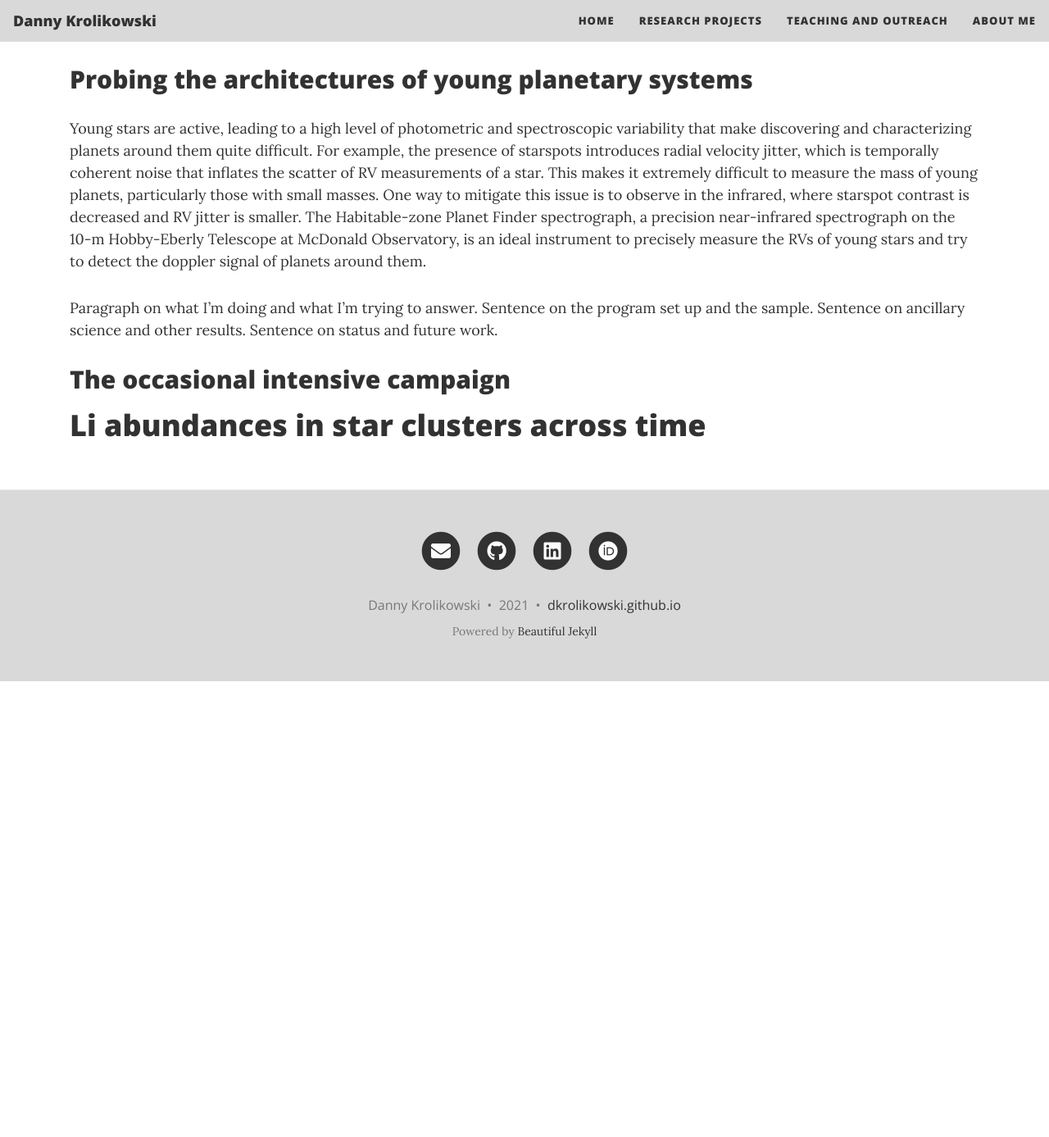
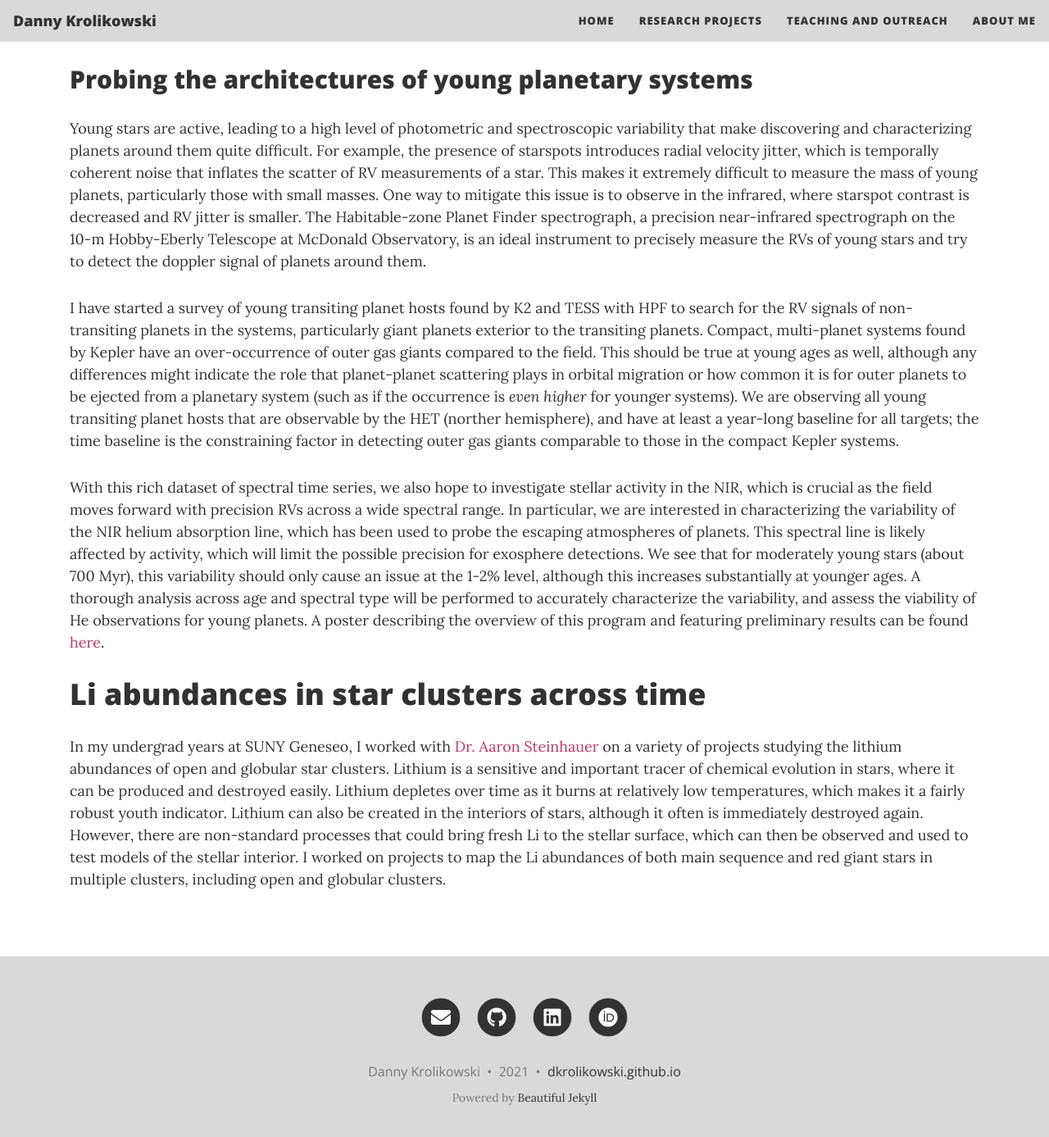
Before and after one commit to dkrolikowski/dkrolikowski.github.io, a Jekyll site: the page built from research.md, in a window 1280 px wide and 1400 px high, scrolled down 3010 px. Shown: the top 1387 px of the window at 82% size. Built offline with Jekyll 4.4.1, drawn with Linux system fonts in a browser that asks for light colours; nearby versions of some CDN libraries; before the commit the page ends 3841 px from its top, so only the background shows below that.

Commit message:
More research updates (HPF, Li, poster)

```diff
--- a/research.md
+++ b/research.md
@@ -45,8 +45,10 @@ Planets are at their most dynamic in the first billion years of their lifetime,
 
 Young stars are active, leading to a high level of photometric and spectroscopic variability that make discovering and characterizing planets around them quite difficult. For example, the presence of starspots introduces radial velocity jitter, which is temporally coherent noise that inflates the scatter of RV measurements of a star. This makes it extremely difficult to measure the mass of young planets, particularly those with small masses. One way to mitigate this issue is to observe in the infrared, where starspot contrast is decreased and RV jitter is smaller. The Habitable-zone Planet Finder spectrograph, a precision near-infrared spectrograph on the 10-m Hobby-Eberly Telescope at McDonald Observatory, is an ideal instrument to precisely measure the RVs of young stars and try to detect the doppler signal of planets around them.
 
-Paragraph on what I'm doing and what I'm trying to answer. Sentence on the program set up and the sample. Sentence on ancillary science and other results. Sentence on status and future work.
+I have started a survey of young transiting planet hosts found by K2 and TESS with HPF to search for the RV signals of non-transiting planets in the systems, particularly giant planets exterior to the transiting planets. Compact, multi-planet systems found by Kepler have an over-occurrence of outer gas giants compared to the field. This should be true at young ages as well, although any differences might indicate the role that planet-planet scattering plays in orbital migration or how common it is for outer planets to be ejected from a planetary system (such as if the occurrence is *even higher* for younger systems). We are observing all young transiting planet hosts that are observable by the HET (norther hemisphere), and have at least a year-long baseline for all targets; the time baseline is the constraining factor in detecting outer gas giants comparable to those in the compact Kepler systems.
 
-## The occasional intensive campaign
+With this rich dataset of spectral time series, we also hope to investigate stellar activity in the NIR, which is crucial as the field moves forward with precision RVs across a wide spectral range. In particular, we are interested in characterizing the variability of the NIR helium absorption line, which has been used to probe the escaping atmospheres of planets. This spectral line is likely affected by activity, which will limit the possible precision for exosphere detections. We see that for moderately young stars (about 700 Myr), this variability should only cause an issue at the 1-2% level, although this increases substantially at younger ages. A thorough analysis across age and spectral type will be performed to accurately characterize the variability, and assess the viability of He observations for young planets. A poster describing the overview of this program and featuring preliminary results can be found [here](/assets/pubs/poster_exss4.pdf).
 
 # Li abundances in star clusters across time
+
+In my undergrad years at SUNY Geneseo, I worked with [Dr. Aaron Steinhauer](https://www.geneseo.edu/steinhauer) on a variety of projects studying the lithium abundances of open and globular star clusters. Lithium is a sensitive and important tracer of chemical evolution in stars, where it can be produced and destroyed easily. Lithium depletes over time as it burns at relatively low temperatures, which makes it a fairly robust youth indicator. Lithium can also be created in the interiors of stars, although it often is immediately destroyed again. However, there are non-standard processes that could bring fresh Li to the stellar surface, which can then be observed and used to test models of the stellar interior. I worked on projects to map the Li abundances of both main sequence and red giant stars in multiple clusters, including open and globular clusters.
```
Also changed, not shown: 1 other file.
